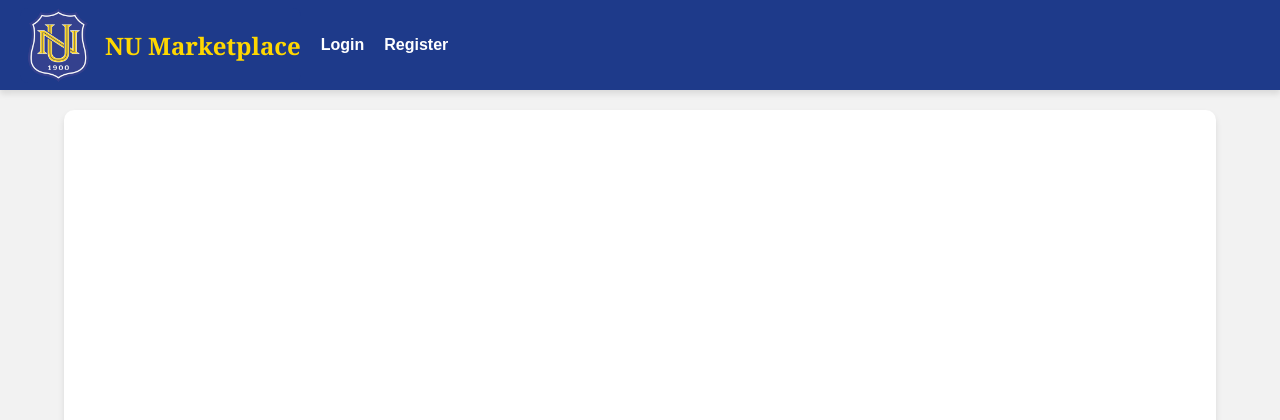
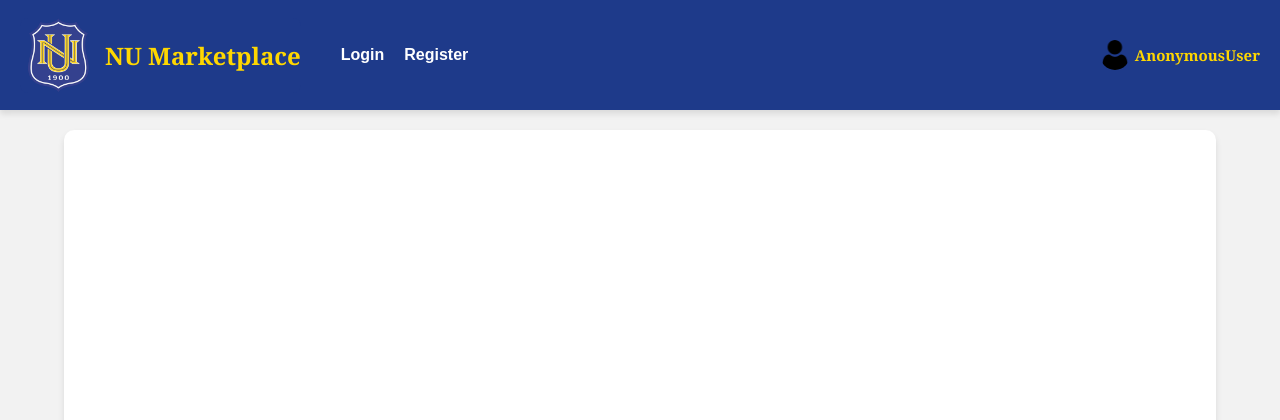
Before and after one commit to alammobaDar/NUMP-NU-Marketplace-, a Django app: page / in a window 1280 px wide. Shown: the top 420 px of the page. Run offline with Django 5.2, Linux system fonts and the light colour scheme.

Commit message:
refactor the header

```diff
--- a/NUMP/static/css/style.css
+++ b/NUMP/static/css/style.css
@@ -9,13 +9,22 @@ body {
 header {
     background-color: #1E3A8A; /* Deep blue */
     color: white;
+    align-items: center;
+    justify-content: space-between;
+    padding: 10px 20px;
+    height: fit-content;
+    box-shadow: 0px 4px 6px rgba(0, 0, 0, 0.1); /* Subtle shadow */
+}
+nav .links{
+    background-color: #1E3A8A; /* Deep blue */
+    color: white;
     display: flex;
     align-items: center;
     justify-content: space-between;
     padding: 10px 20px;
     height: 70px;
-    box-shadow: 0px 4px 6px rgba(0, 0, 0, 0.1); /* Subtle shadow */
-}
+    gap: 20px;
+    }
 
 /* Logo styling */
 .logo {
@@ -45,7 +54,13 @@ header h1 {
 }
 
 /* Navigation links */
-header nav {
+header nav{
+    display: flex;
+    align-items: center;
+    justify-content: space-between;
+}
+
+header nav .nav-bar{
     display: flex;
     align-items: center;
     gap: 20px;
@@ -62,6 +77,19 @@ header nav a:hover {
     text-decoration: underline;
 }
 
+
+.user{
+    display: flex;
+    align-items: center;
+    gap: 5px;
+    font-size: 10px;
+}
+
+.user img{
+    height: 30px;
+    border: 1px black;
+    border-radius: 50%;
+}
 
 /* Main content area */
 main {
--- a/NUMP/templates/layout.html
+++ b/NUMP/templates/layout.html
@@ -9,13 +9,15 @@
 </head>
 <body>
     <header>
-        <nav class="nav-bar">
+        <nav>
+            <div class="nav-bar">
                 <div class="logo">
                     <img src="/media/product_images/nu_logo.png" alt="NU LOGO">
                     <a href="{% url "home" %}">
                         <h1 class="nav-title">NU Marketplace</h1>
                     </a>
                 </div>
+                <div class="links">
                     {% if user.is_authenticated %}
                         <a href="{% url "user:products" %}">Products</a>
                         <a href="{% url "user:mywallet" %}">My Wallet</a>
@@ -28,11 +30,17 @@
                                 <button class="submit-button">Sign out</button>
                             </div>
                         </form>
+
                     {% else %}
                         <a href="{% url "auth:login"%}">Login</a>
                         <a href="{% url "auth:register" %}">Register</a>
                     {% endif %}
-
+                </div>
+            </div>
+            <div class="user">
+                <img src="/media/product_images/user_logo.png" alt="user">
+                <h1>{{user}}</h1>
+            </div>
         </nav>
     </header>
     <main>
```
Lines whose indentation alone changed are shown as unchanged.
